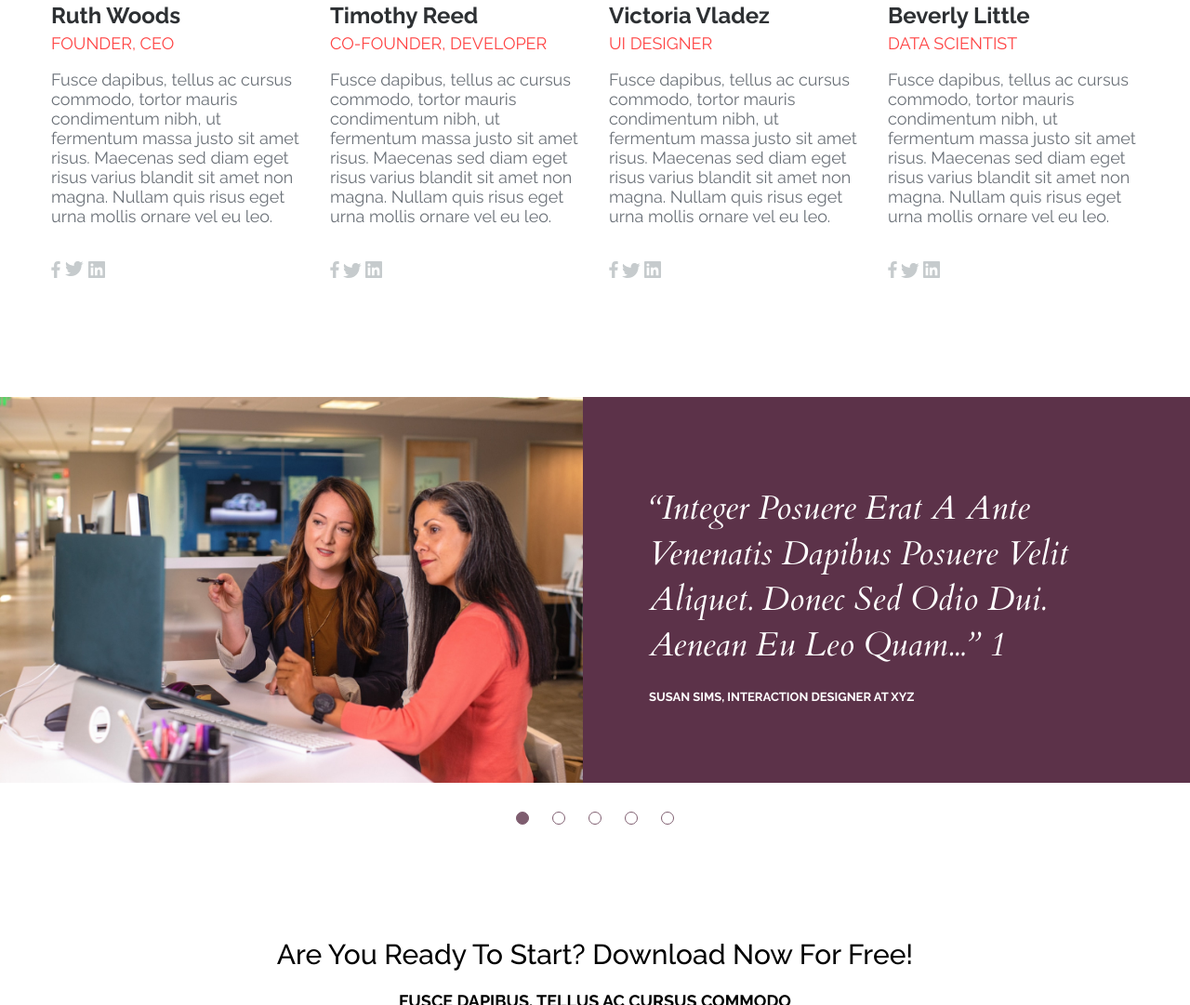
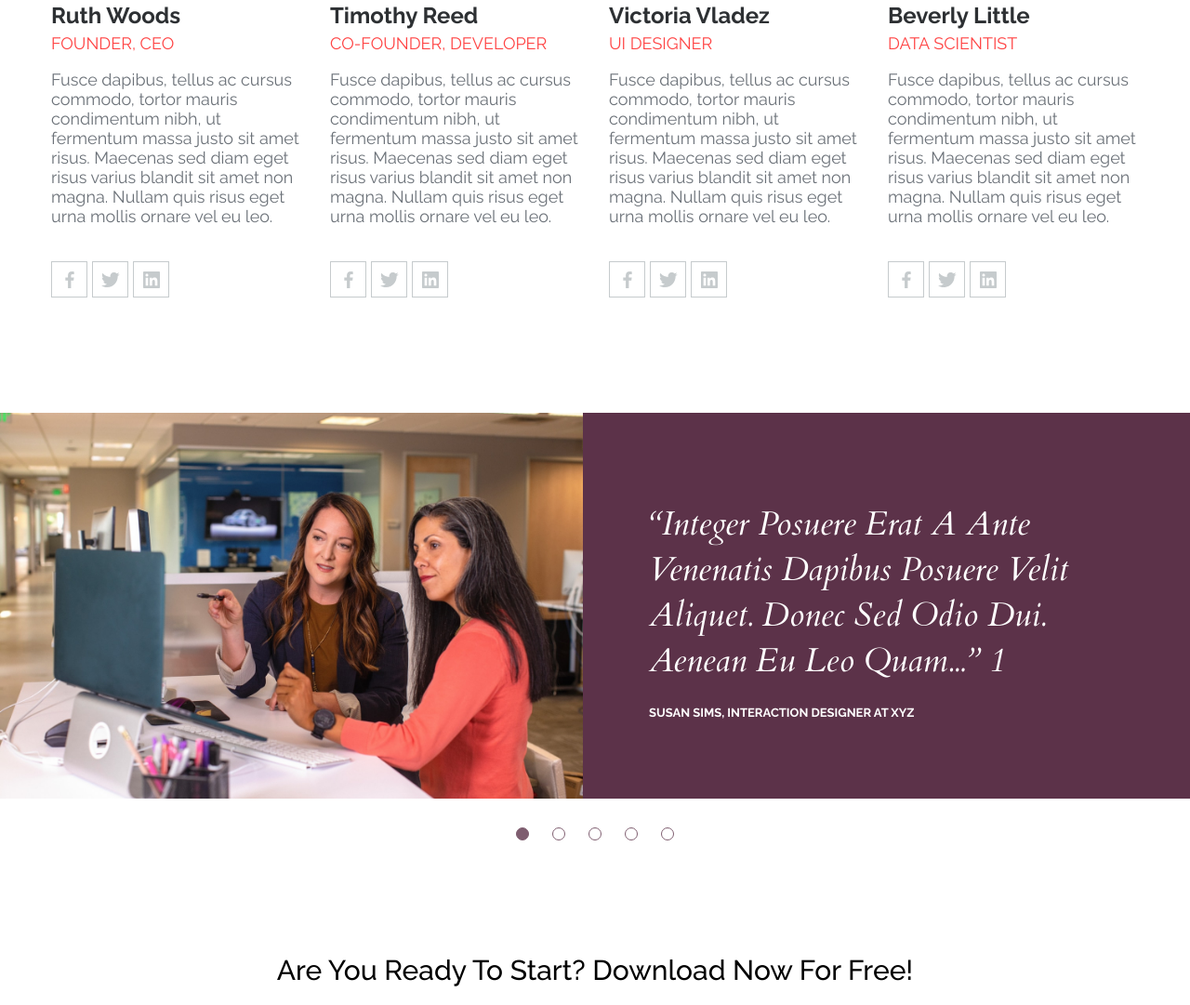
Before and after one commit to Anastasiya-Paplauskaya/active_box, a plain HTML site: page index.html in a window 1280 px wide. Shown: the part 2665-3746 px from the top of the page at 93% size. Drawn offline with nearby package versions, Linux system fonts and the light colour scheme.

Commit message:
fix header

```diff
--- a/index.html
+++ b/index.html
@@ -184,8 +184,8 @@
 					</div>
 					<div class="social-block">
 						<a href="" class="social-block__link"><img src="media/facebook.svg" alt="facebook"></a>
-						<a href="" class="social__link"><img src="media/twitter.svg" alt="twitter"></a>
-						<a href="" class="social__link"><img src="media/linkedin.svg" alt="linkedin"></a>
+						<a href="" class="social-block__link"><img src="media/twitter.svg" alt="twitter"></a>
+						<a href="" class="social-block__link"><img src="media/linkedin.svg" alt="linkedin"></a>
 					</div>
 			</div>
 
@@ -198,10 +198,10 @@
 						<p class="team__role" >Co-founder, developer</p>
 						<p class="team__text">Fusce dapibus, tellus ac cursus commodo, tortor mauris condimentum nibh, ut fermentum massa justo sit amet risus. Maecenas sed diam eget risus varius blandit sit amet non magna. Nullam quis risus eget urna mollis ornare vel eu leo.</p>
 					</div>
-					<div class="team__socials">
-						<a href="" class="social__link"><img src="media/facebook.svg" alt="facebook"></a>
-						<a href="" class="social__link"><img src="media/twitter.svg" alt="twitter"></a>
-						<a href="" class="social__link"><img src="media/linkedin.svg" alt="linkedin"></a>
+					<div class="social-block">
+						<a href="" class="social-block__link"><img src="media/facebook.svg" alt="facebook"></a>
+						<a href="" class="social-block__link"><img src="media/twitter.svg" alt="twitter"></a>
+						<a href="" class="social-block__link"><img src="media/linkedin.svg" alt="linkedin"></a>
 					</div>
 			</div>
 
@@ -214,10 +214,10 @@
 						<p class="team__role" >Ui designer</p>
 						<p class="team__text">Fusce dapibus, tellus ac cursus commodo, tortor mauris condimentum nibh, ut fermentum massa justo sit amet risus. Maecenas sed diam eget risus varius blandit sit amet non magna. Nullam quis risus eget urna mollis ornare vel eu leo.</p>
 					</div>
-					<div class="team__socials">
-						<a href="" class="social__link"><img src="media/facebook.svg" alt="facebook"></a>
-						<a href="" class="social__link"><img src="media/twitter.svg" alt="twitter"></a>
-						<a href="" class="social__link"><img src="media/linkedin.svg" alt="linkedin"></a>
+					<div class="social-block">
+						<a href="" class="social-block__link"><img src="media/facebook.svg" alt="facebook"></a>
+						<a href="" class="social-block__link"><img src="media/twitter.svg" alt="twitter"></a>
+						<a href="" class="social-block__link"><img src="media/linkedin.svg" alt="linkedin"></a>
 					</div>
 			</div>
 
@@ -230,10 +230,10 @@
 						<p class="team__role" >Data scientist</p>
 						<p class="team__text">Fusce dapibus, tellus ac cursus commodo, tortor mauris condimentum nibh, ut fermentum massa justo sit amet risus. Maecenas sed diam eget risus varius blandit sit amet non magna. Nullam quis risus eget urna mollis ornare vel eu leo.</p>
 					</div>
-					<div class="team__socials">
-						<a href="" class="social__link"><img src="media/facebook.svg" alt="facebook"></a>
-						<a href="" class="social__link"><img src="media/twitter.svg" alt="twitter"></a>
-						<a href="" class="social__link"><img src="media/linkedin.svg" alt="linkedin"></a>
+					<div class="social-block">
+						<a href="" class="social-block__link"><img src="media/facebook.svg" alt="facebook"></a>
+						<a href="" class="social-block__link"><img src="media/twitter.svg" alt="twitter"></a>
+						<a href="" class="social-block__link"><img src="media/linkedin.svg" alt="linkedin"></a>
 					</div>
 			</div>
 		</div>
--- a/styles/style.scss
+++ b/styles/style.scss
@@ -489,6 +489,7 @@ $primary-font: "Raleway", sans-serif;
 			@include font(14px, 16px,  $text-color);
 		}
 	}
+	}
 	.social-block{
 		display: flex;
 		column-gap: 5px;
@@ -496,9 +497,9 @@ $primary-font: "Raleway", sans-serif;
 		@media(max-width: 767px){
 			column-gap: 6px;
 		}
-
-		&-block__link{
-			border: 1px solid #C6CBCD;
+	}
+	.social-block__link{
+		border: 1px solid $border-color;
 		width: 39px;
 		height: 39px;
 		display: flex;
@@ -510,8 +511,6 @@ $primary-font: "Raleway", sans-serif;
 			height: 33px;
 		}
 		}
-	}
-}
 .testimonial{
 	margin-bottom: 122px;
 	padding-bottom: 45px;
```
Also changed, not shown: styles/style.css, 1 other file.
